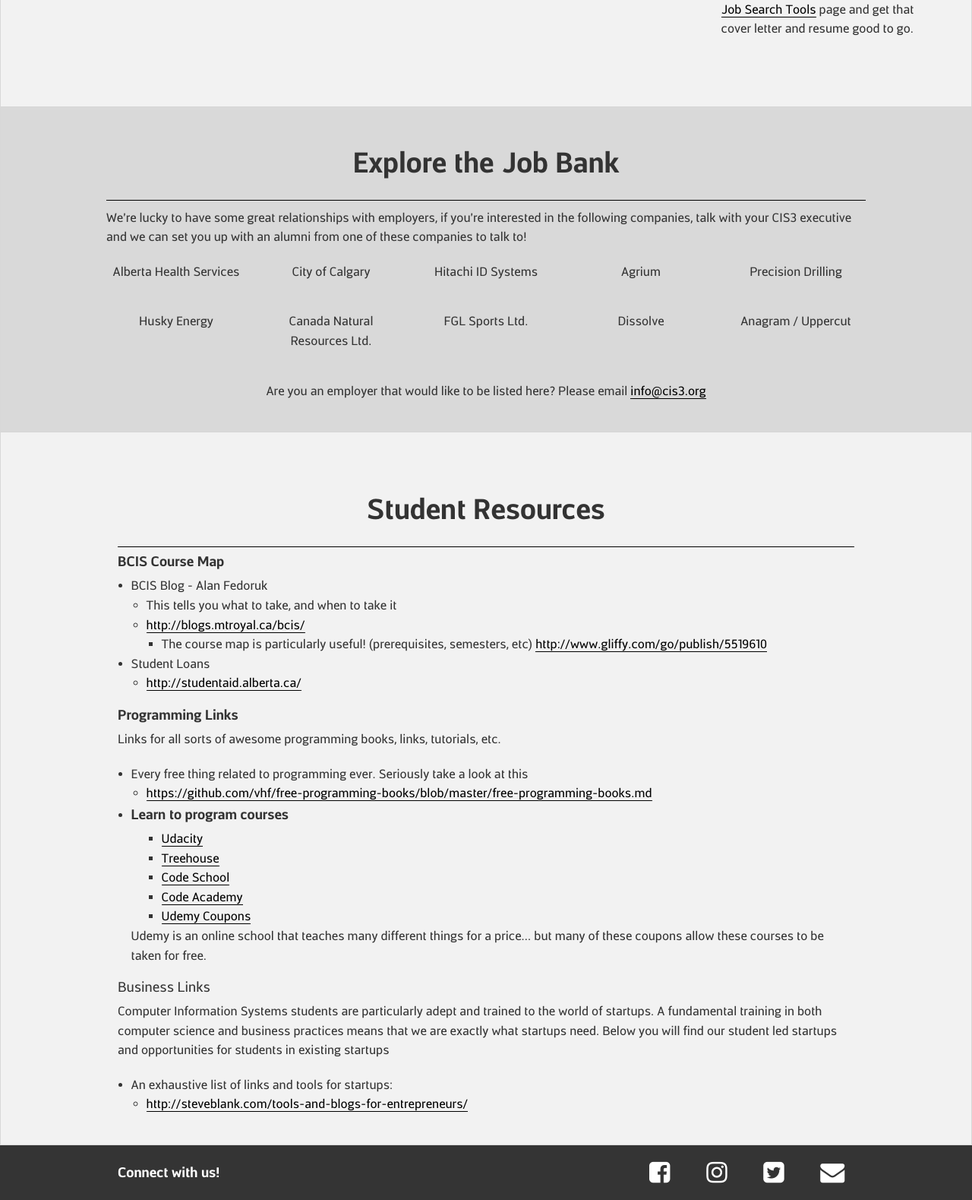
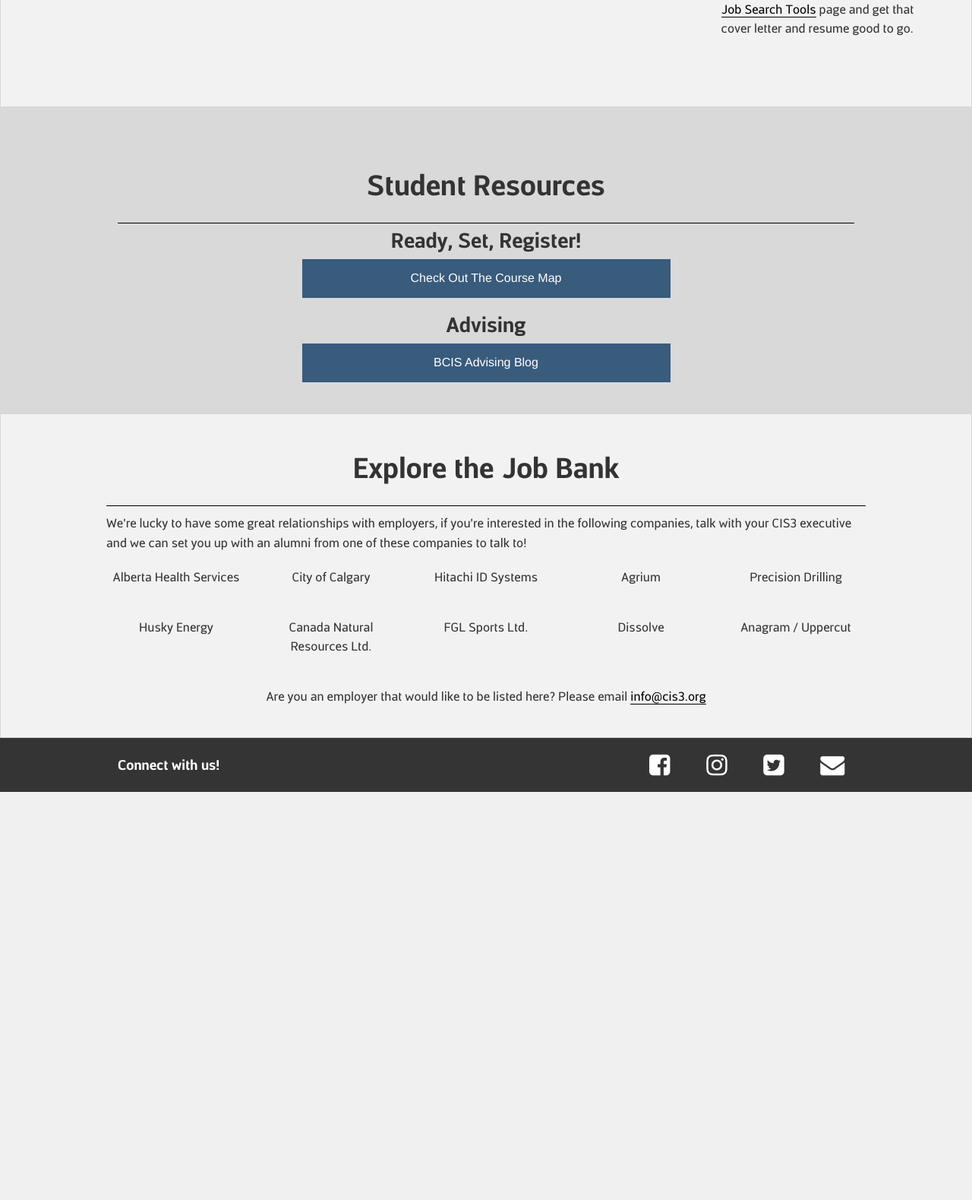
Before and after one commit to fowlerwill/cis3html, a PHP site: page /forStudents in a window 1280 px wide. Shown: the part 911-2490 px from the top of the page at 76% size. After the commit the page ends 1953 px from the top, so only its background shows below. Run offline with PHP 8.4, Linux system fonts and the light colour scheme; some libraries are stand-ins or nearby versions.

Commit message:
Organized some element on the student page

```diff
--- a/pages/forStudents.php
+++ b/pages/forStudents.php
@@ -58,7 +58,28 @@
 				</li>
 			</ul>
 	</div>
-<div class="panel light margin-bottom-none">
+	<div class="panel light margin-bottom-none">
+	<div class="row">
+		<div class="column small-12 padding-top-double">
+			<h2 class="text-center padding-double underline-black">Student Resources</h2>
+			<div>
+				<h3 class="text-center">Ready, Set, Register!</h3>
+			</div>
+				<div class="medium-6 medium-offset-3">
+					<a  title="http://www.gliffy.com/go/publish/5519610" href="http://www.gliffy.com/go/publish/5519610" rel="nofollow">
+			<button class="button expand">Check Out The Course Map</button>
+					</a>
+			</div>
+			<div>
+				<h3 class="text-center">Advising</h3>
+			</div>
+				<div class="medium-6 medium-offset-3">
+			<a title="http://blogs.mtroyal.ca/bcis/" href="http://blogs.mtroyal.ca/bcis/" rel="nofollow"><button class="button expand">BCIS Advising Blog</button></a>
+			</div>
+		</div>
+	</div>
+</div>
+<div class="panel">
 	<div class="row">
 		<h2 class="text-center padding-double underline-black">Explore the Job Bank</h2>
 		<p>We're lucky to have some great relationships with employers, if you're interested in the following companies, talk with your CIS3 executive and we can set you up with an alumni from one of these companies to talk to!</p>
@@ -97,61 +118,3 @@
 		<p class="text-center">Are you an employer that would like to be listed here? Please email <a href="mailto:info@cis3.org" class="font-black underline-black">info@cis3.org</a></p>
 	</div>
 </div>
-<div class="panel">
-	<div class="row">
-		<div class="column small-12 padding-top-double">
-			<h2 class="text-center padding-double underline-black">Student Resources</h2>
-			<div>
-				<h5>BCIS Course Map</h5>
-				<a class="externallink font-black underline-black" title="http://blogs.mtroyal.ca/bcis/" href="http://blogs.mtroyal.ca/bcis/" rel="nofollow"><div></div></a>
-			</div>
-			<ul>
-				<li>BCIS Blog - Alan Fedoruk
-					<ul>
-						<li>This tells you what to take, and when to take it</li>
-						<li><a class="externallink font-black underline-black" title="http://blogs.mtroyal.ca/bcis/" href="http://blogs.mtroyal.ca/bcis/" rel="nofollow">http://blogs.mtroyal.ca/bcis/</a>
-							<ul>
-								<li>The course map is particularly useful! (prerequisites, semesters, etc) <a class="externallink font-black underline-black" title="http://www.gliffy.com/go/publish/5519610" href="http://www.gliffy.com/go/publish/5519610" rel="nofollow">http://www.gliffy.com/go/publish/5519610</a></li>
-							</ul>
-						</li>
-					</ul>
-				</li>
-				<li>Student Loans
-					<ul>
-						<li><a class="externallink font-black underline-black" title="http://studentaid.alberta.ca/" href="http://studentaid.alberta.ca/" rel="nofollow">http://studentaid.alberta.ca/</a></li>
-					</ul>
-				</li>
-			</ul>
-			<h5>Programming Links</h5> <p>Links for all sorts of awesome programming books, links, tutorials, etc.</p>
-			<ul>
-				<li>Every free thing related to programming ever. Seriously take a look at this
-					<ul>
-						<li><a class="externallink font-black underline-black" title="https://github.com/vhf/free-programming-books/blob/master/free-programming-books.md" href="https://github.com/vhf/free-programming-books/blob/master/free-programming-books.md" rel="nofollow">https://github.com/vhf/free-programming-books/blob/master/free-programming-books.md</a></li>
-					</ul>
-				</li>
-				<li>
-					<h5>Learn to program courses</h5>
-					<ul>
-						<ul>
-							<li><a class="externallink font-black underline-black" title="https://udacity.com" href="https://udacity.com" rel="nofollow">Udacity</a></li>
-							<li><a class="externallink font-black underline-black" title="https://www.teamtreehouse.com" href="http://referrals.trhou.se/brandoncochrane" rel="nofollow">Treehouse</a></li>
-							<li><a class="externallink font-black underline-black" title="https://www.codeschool.com" href="https://www.codeschool.com" rel="nofollow">Code School</a></li>
-							<li><a class="externallink font-black underline-black" title="http://www.codecademy.com/" href="http://www.codecademy.com/" rel="nofollow">Code Academy</a></li>
-							<li><a class="externallink font-black underline-black" title="http://udemycoupon.discountsglobal.com/coupon-listings/" href="http://udemycoupon.discountsglobal.com/coupon-listings/" rel="nofollow">Udemy Coupons</a></li>
-						</ul>
-					</ul>
-					Udemy is an online school that teaches many different things for a price... but many of these coupons allow these courses to be taken for free.</li>
-			</ul>
-			<h5><span id="Business_Links" class="mw-headline font-dark">Business Links</span></h5>
-			<p>Computer Information Systems students are particularly adept and trained to the world of startups. A fundamental training in both computer science and business practices means that we are exactly what startups need. Below you will find our student led startups and opportunities for students in existing startups</p>
-			<ul>
-				<li>An exhaustive list of links and tools for startups:
-					<ul>
-						<li><a class="externallink font-black underline-black" title="http://steveblank.com/tools-and-blogs-for-entrepreneurs/" href="http://steveblank.com/tools-and-blogs-for-entrepreneurs/" rel="nofollow">http://steveblank.com/tools-and-blogs-for-entrepreneurs/</a></li>
-					</ul>
-				</li>
-			</ul>
-
-		</div>
-	</div>
-</div>
```
